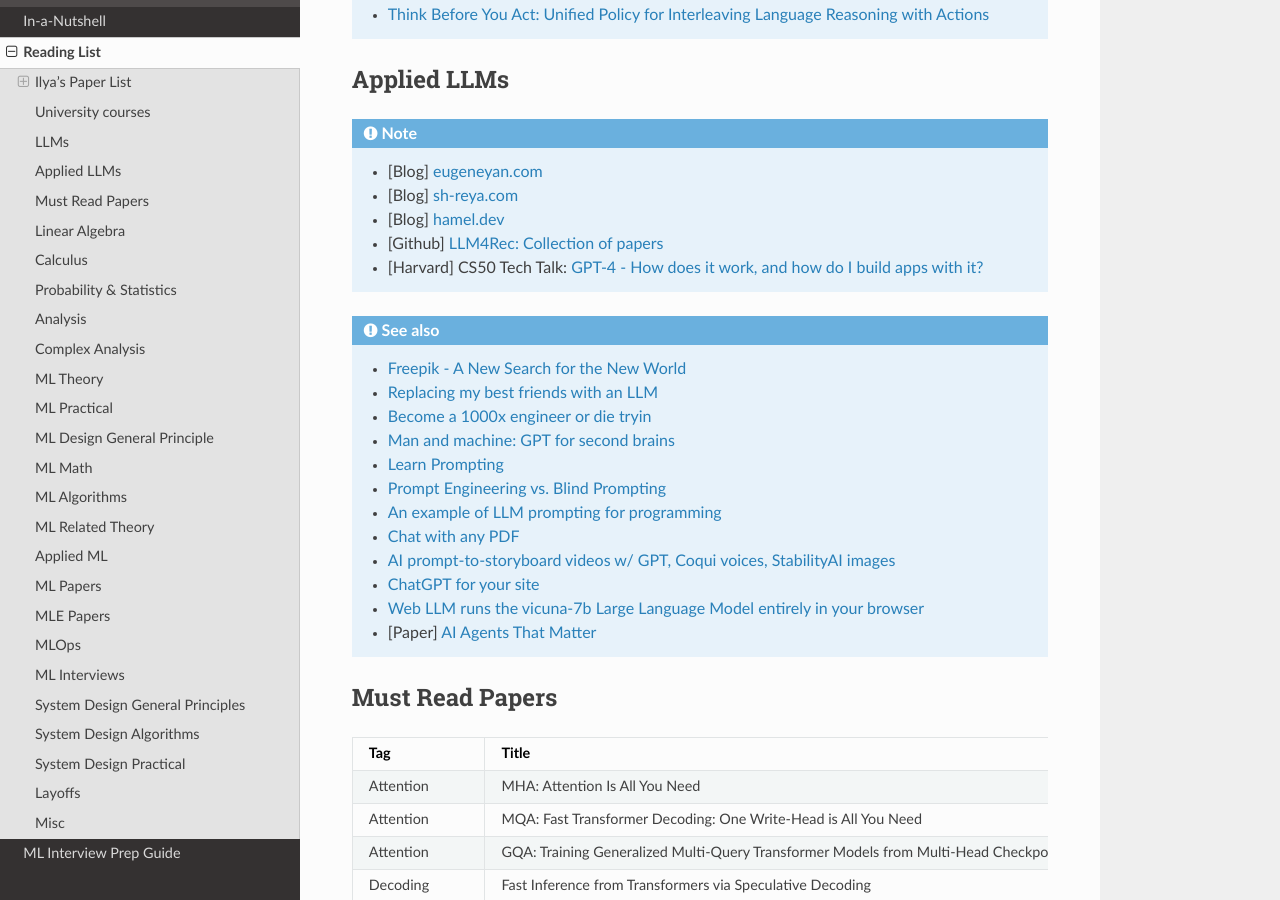
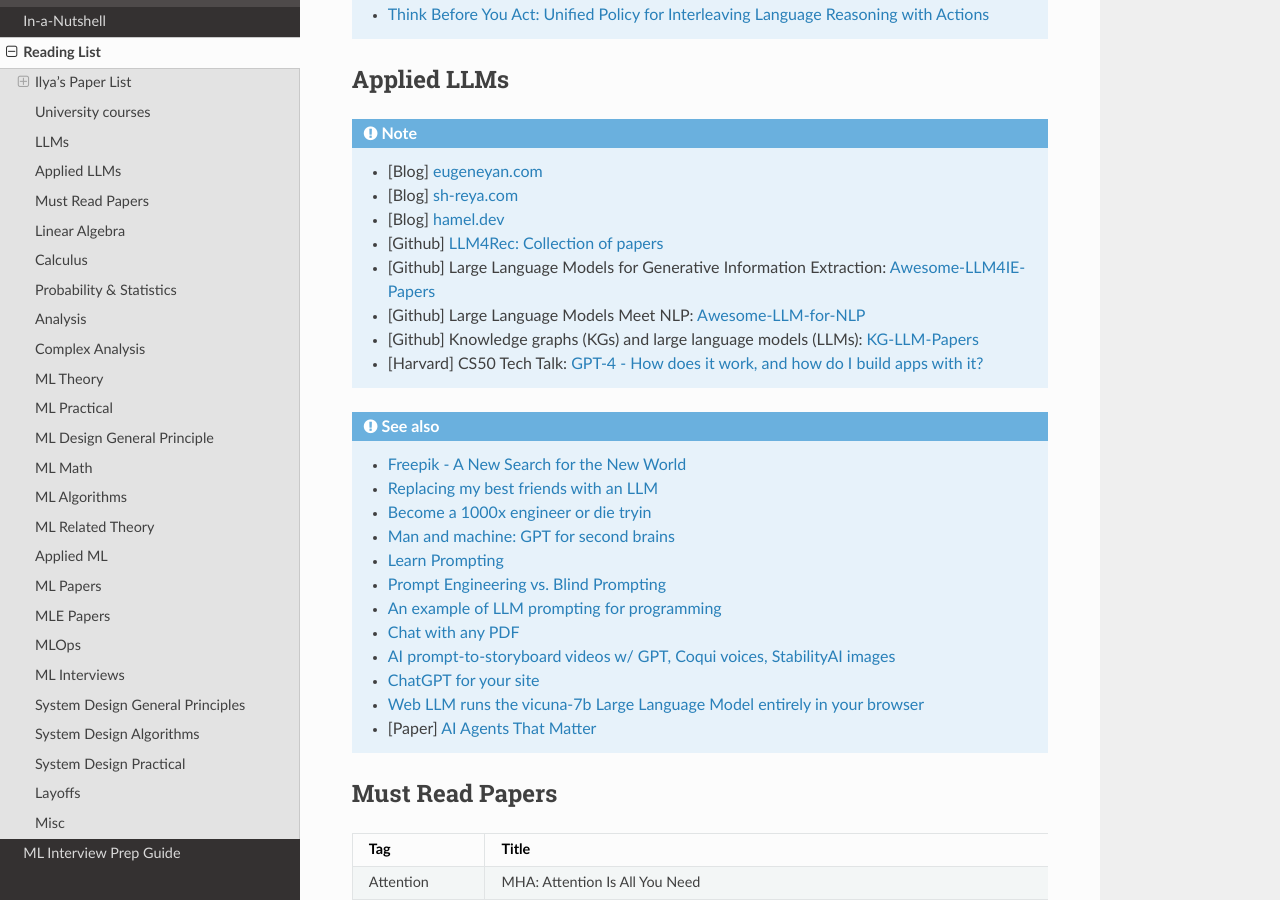
Before and after one commit to uselesstechjunks/leetcode, a Sphinx documentation site: the page built from docs/source/readlist.rst, in a window 1280 px wide and 900 px high, scrolled down 2103 px. Built offline with Sphinx 7.4.7 and the Read the Docs theme 2.0.0, drawn with Linux system fonts in a browser that asks for light colours.

Commit message:
Update readlist.rst (#307)

```diff
--- a/docs/source/readlist.rst
+++ b/docs/source/readlist.rst
@@ -93,6 +93,9 @@ Applied LLMs
 	* [Blog] `sh-reya.com <https://www.sh-reya.com/blog>`_
 	* [Blog] `hamel.dev <https://hamel.dev/>`_
 	* [Github] `LLM4Rec: Collection of papers <https://github.com/WLiK/LLM4Rec-Awesome-Papers>`_
+	* [Github] Large Language Models for Generative Information Extraction: `Awesome-LLM4IE-Papers <https://github.com/quqxui/Awesome-LLM4IE-Papers>`_
+	* [Github] Large Language Models Meet NLP: `Awesome-LLM-for-NLP <https://github.com/LightChen233/Awesome-LLM-for-NLP>`_
+	* [Github] Knowledge graphs (KGs) and large language models (LLMs): `KG-LLM-Papers <https://github.com/zjukg/KG-LLM-Papers>`_
 	* [Harvard] CS50 Tech Talk: `GPT-4 - How does it work, and how do I build apps with it? <https://www.youtube.com/watch?v=vw-KWfKwvTQ>`_
 
 .. seealso::
```
